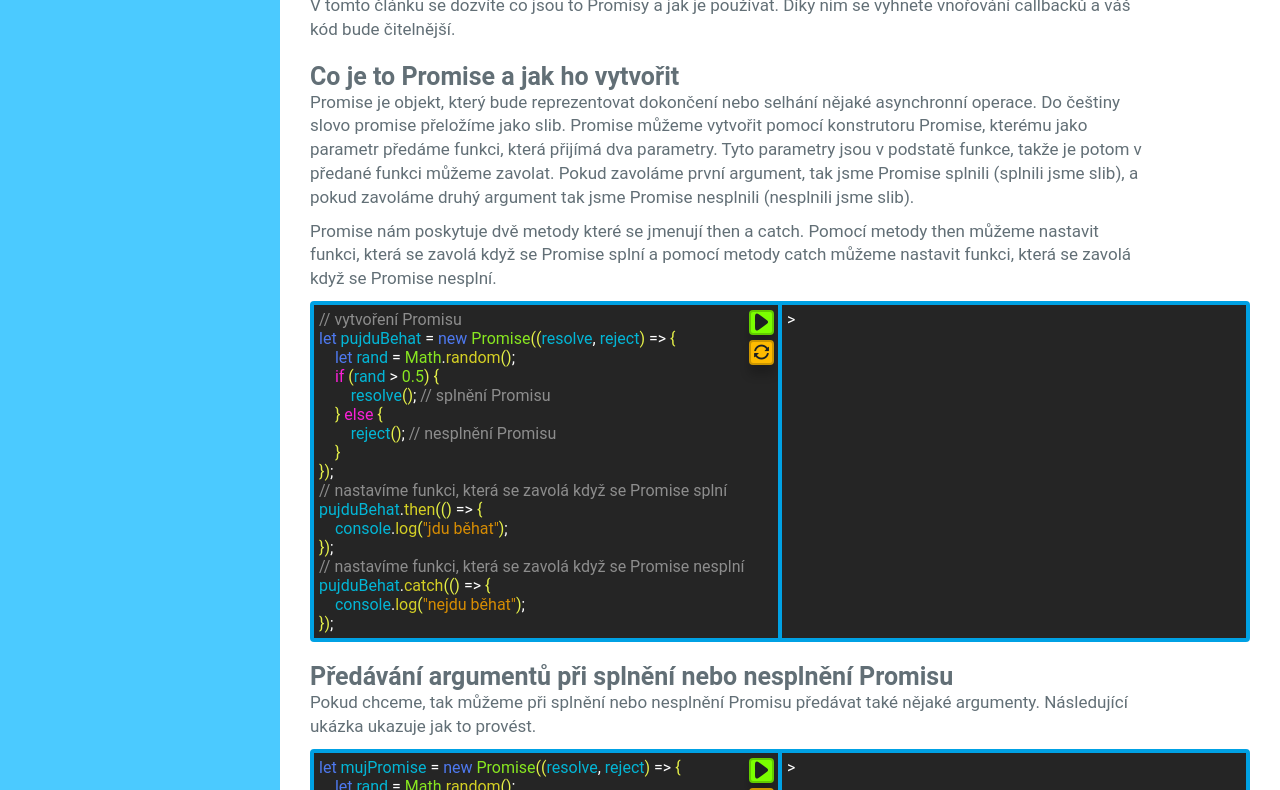
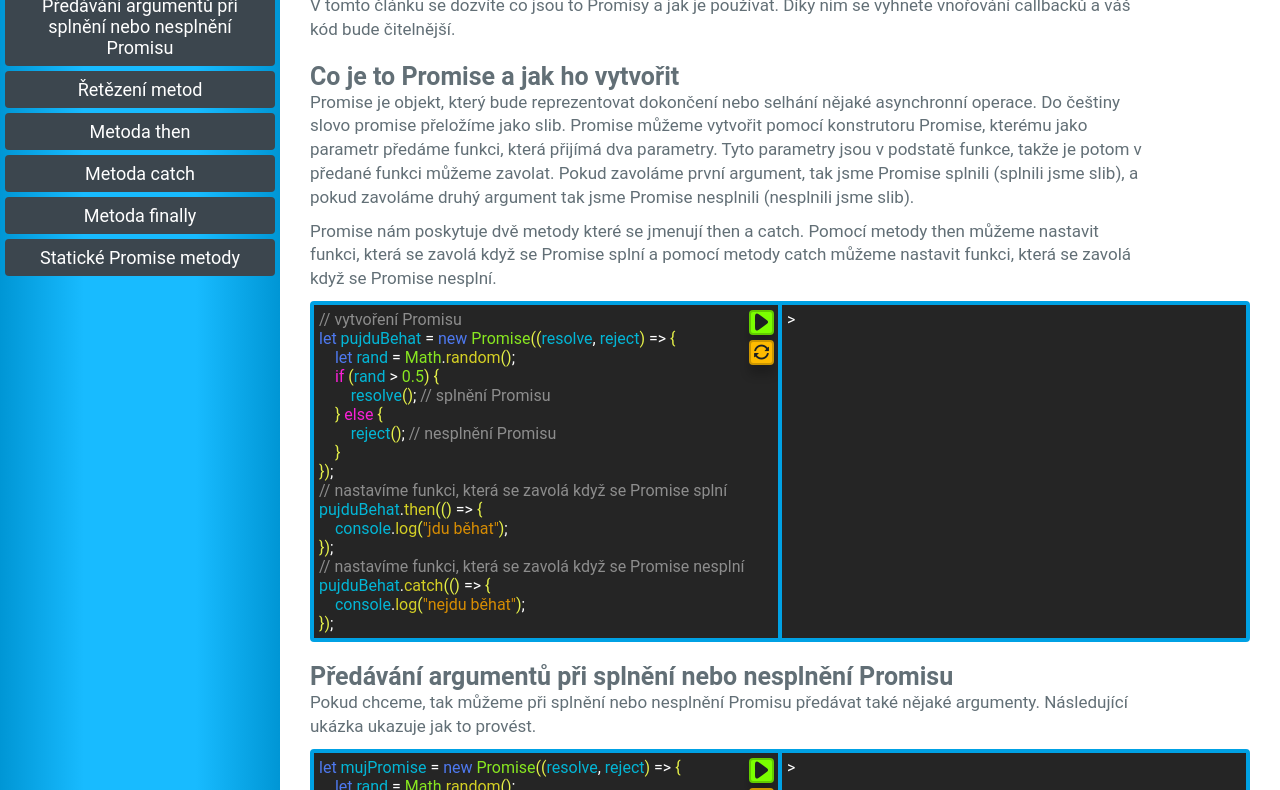
Before and after one commit to Jirkasa/javascript-promisy, a website: page promisy/index.html in a window 1280 px wide. Shown: the part 141-931 px from the top of the page. Drawn offline with Linux system fonts and the light colour scheme; a web font is replaced by a local one.

Commit message:
create navigation for articles

```diff
--- a/less/base/base.less
+++ b/less/base/base.less
@@ -6,6 +6,7 @@
 
 html {
     font-size: 62.5%; // 1rem = 10px
+    scroll-behavior: smooth;
 }
 
 body {
--- a/less/base/typography.less
+++ b/less/base/typography.less
@@ -34,6 +34,11 @@ body {
     font-size: 2.5rem;
 
     color: @colors[third-grey];
+
+    span {
+        position: relative;
+        bottom: 6.4rem;
+    }
 }
 
 .heading-tertiary {
--- /dev/null
+++ b/less/components/navigation.less
@@ -0,0 +1,64 @@
+.navigation {
+    padding: .5rem;
+    list-style: none;
+
+    position: sticky;
+    top: 6rem;
+
+    max-height: calc(100vh - 6rem);
+    overflow-y: auto;
+
+    // width
+    &::-webkit-scrollbar {
+        width: 1.4rem;
+        height: 1.4rem;
+    }
+
+    // track
+    &::-webkit-scrollbar-track {
+        background: darken(@colors[light-blue], 30%);
+    }
+
+    // handle
+    &::-webkit-scrollbar-thumb {
+        background: darken(@colors[grey], 5%);
+        border-radius: 4px;
+        border: 2px solid lighten(@colors[light-grey], 10%);
+
+        &:hover {
+            background: lighten(@colors[grey], 5%);
+        }
+    }
+
+    &__item {
+        &:not(:last-child) {
+            margin-bottom: .5rem;
+        }
+    }
+
+    &__link {
+        &:link, &:visited {
+            display: block;
+            font-size: 1.8rem;
+
+            color: @colors[white];
+            background-color: @colors[grey];
+            text-decoration: none;
+            text-align: center;
+
+            // border: 3px solid lighten(@colors[grey], 50%);
+            border-radius: 4px;
+            padding: .8rem;
+
+            transition: all .1s;
+        }
+
+        &:hover {
+            background-color: darken(@colors[grey], 5%);
+        }
+
+        &:active {
+            background-color: darken(@colors[grey], 10%);
+        }
+    }
+}
--- a/less/main.less
+++ b/less/main.less
@@ -12,6 +12,7 @@
 @import "components/home-link";
 @import "components/header-nav";
 @import "components/code-with-console";
+@import "components/navigation";
 
 @import "pages/home";
 @import "pages/article";
--- a/less/pages/article.less
+++ b/less/pages/article.less
@@ -5,7 +5,8 @@
 
     &__nav-side {
         flex: 0 0 28rem;
-        background-color: @colors[light-blue];
+        background-color: darken(@colors[light-blue], 10%);
+        background-image: linear-gradient(to right, darken(@colors[light-blue], 23%), darken(@colors[light-blue], 10%) 30%, darken(@colors[light-blue], 10%) 70%, darken(@colors[light-blue], 23%));
     }
 
     &__content-side {
--- a/promisy/index.html
+++ b/promisy/index.html
@@ -31,13 +31,35 @@
     </header>
     <div class="article-page">
         <nav class="article-page__nav-side">
-            s
+            <ul class="navigation">
+                <li class="navigation__item">
+                    <a href="#co-je-to-promise-a-jak-ho-vytvorit" class="navigation__link">Co je to Promise a jak ho vytvořit</a>
+                </li>
+                <li class="navigation__item">
+                    <a href="#predavani-argumentu-pri-splneni-nebo-nesplneni-promisu" class="navigation__link">Předávání argumentů při splnění nebo nesplnění Promisu</a>
+                </li>
+                <li class="navigation__item">
+                    <a href="#retezeni-metod" class="navigation__link">Řetězení metod</a>
+                </li>
+                <li class="navigation__item">
+                    <a href="#metoda-then" class="navigation__link">Metoda then</a>
+                </li>
+                <li class="navigation__item">
+                    <a href="#metoda-catch" class="navigation__link">Metoda catch</a>
+                </li>
+                <li class="navigation__item">
+                    <a href="#metoda-finally" class="navigation__link">Metoda finally</a>
+                </li>
+                <li class="navigation__item">
+                    <a href="#staticke-promise-metody" class="navigation__link">Statické Promise metody</a>
+                </li>
+            </ul>
         </nav>
         <div class="article-page__content-side">
             <main class="article-page__content">
                 <h1 class="heading-primary u-center-text u-margin-bottom-small">Promisy</h1>
                 <p class="paragraph paragraph--right-padding u-margin-bottom-medium">V tomto článku se dozvíte co jsou to Promisy a jak je používat. Díky nim se vyhnete vnořování callbacků a váš kód bude čitelnější.</p>
-                <h2 class="heading-secondary">Co je to Promise a jak ho vytvořit</h2>
+                <h2 class="heading-secondary"><span id="co-je-to-promise-a-jak-ho-vytvorit"></span>Co je to Promise a jak ho vytvořit</h2>
                 <p class="paragraph paragraph--right-padding u-margin-bottom-small">Promise je objekt, který bude reprezentovat dokončení nebo selhání nějaké asynchronní operace. Do češtiny slovo promise přeložíme jako slib. Promise můžeme vytvořit pomocí konstrutoru Promise, kterému jako parametr předáme funkci, která přijímá dva parametry. Tyto parametry jsou v podstatě funkce, takže je potom v předané funkci můžeme zavolat. Pokud zavoláme první argument, tak jsme Promise splnili (splnili jsme slib), a pokud zavoláme druhý argument tak jsme Promise nesplnili (nesplnili jsme slib).</p>
                 <p class="paragraph paragraph--right-padding u-margin-bottom-small">Promise nám poskytuje dvě metody které se jmenují then a catch. Pomocí metody then můžeme nastavit funkci, která se zavolá když se Promise splní a pomocí metody catch můžeme nastavit funkci, která se zavolá když se Promise nesplní.</p>
                 <div class="code-with-console u-margin-bottom-medium" id="Example-Create-Promise">
@@ -66,7 +88,7 @@
                     </div>
                     <div class="code-with-console__console" id="Example-Create-Promise__Console">&gt;<noscript> pro spuštění ukázky je potřeba JavaScript</noscript></div>
                 </div>
-                <h2 class="heading-secondary">Předávání argumentů při splnění nebo nesplnění Promisu</h2>
+                <h2 class="heading-secondary"><span id="predavani-argumentu-pri-splneni-nebo-nesplneni-promisu"></span>Předávání argumentů při splnění nebo nesplnění Promisu</h2>
                 <p class="paragraph paragraph--right-padding u-margin-bottom-small">Pokud chceme, tak můžeme při splnění nebo nesplnění Promisu předávat také nějaké argumenty. Následující ukázka ukazuje jak to provést.</p>
                 <div class="code-with-console u-margin-bottom-medium" id="Example-Arguments">
                     <div class="code-with-console__code-box">
@@ -91,7 +113,7 @@
                     </div>
                     <div class="code-with-console__console" id="Example-Arguments__Console">&gt;<noscript> pro spuštění ukázky je potřeba JavaScript</noscript></div>
                 </div>
-                <h2 class="heading-secondary">Řetězení metod</h2>
+                <h2 class="heading-secondary"><span id="retezeni-metod"></span>Řetězení metod</h2>
                 <p class="paragraph paragraph--right-padding u-margin-bottom-small">Vzhledem k tomu že funkce then vrací Promise, můžeme metodu then a catch zřetězit dohromady.</p>
                 <div class="code-with-console u-margin-bottom-small" id="Example-Chain-Then-And-Catch">
                     <div class="code-with-console__code-box">
@@ -151,7 +173,7 @@
                     </div>
                     <div class="code-with-console__console" id="Example-Chain-Promises__Console">&gt;<noscript> pro spuštění ukázky je potřeba JavaScript</noscript></div>
                 </div>
-                <h2 class="heading-secondary">Metoda then</h2>
+                <h2 class="heading-secondary"><span id="metoda-then"></span>Metoda then</h2>
                 <p class="paragraph paragraph--right-padding u-margin-bottom-small">Metodě then předáváme jako parametr funkci, která se zavolá když se Promise splní. Ještě jí ale můžeme jako druhý parametr předat funkci, která se zavolá když se promise nesplní. Většinou ale budeme předávat jen funkci, která se zavolá když se Promise splní, tu druhou ve většině případů nepotřebujeme.</p>
                 <div class="code-with-console u-margin-bottom-small" id="Example-Then-Both-Arguments">
                     <div class="code-with-console__code-box">
@@ -187,7 +209,7 @@
                     <li class="unordered-list__item">pokud předaná funkce vrátí Promise čekající na splnění, tak se počká až se Promise splní nebo nesplní a poté funkce then vrátí Promise, který bude stejný jako Promise, který předaná funkce vrátila</li>
                 </ul>
                 <p class="paragraph paragraph--right-padding u-margin-bottom-medium"><a href="https://developer.mozilla.org/en-US/docs/Web/JavaScript/Reference/Global_Objects/Promise/then" target="_blank" class="anchor">Metoda then na MDN</a></p>
-                <h2 class="heading-secondary">Metoda catch</h2>
+                <h2 class="heading-secondary"><span id="metoda-catch"></span>Metoda catch</h2>
                 <p class="paragraph paragraph--right-padding u-margin-bottom-small">Metodě catch předáváme jako parametr funkci, která se zavolá když se Promise nesplní. V podstatě se metoda catch chová stejně jako metoda then, s tím rozdílem že přijímá jen funkci, která se zavolá, když se Promise nesplní. Takže metoda catch také vrací Promise a platí pro ni stejná pravidla, která jsou uvedena u metody then. Chová se stejně jako bychom zavolali metodu then takto: ".then(undefined, () => { /* ... */ })".</p>
                 <div class="code-with-console u-margin-bottom-small" id="Example-Catch">
                     <div class="code-with-console__code-box">
@@ -216,7 +238,7 @@
                     <div class="code-with-console__console" id="Example-Catch__Console">&gt;<noscript> pro spuštění ukázky je potřeba JavaScript</noscript></div>
                 </div>
                 <p class="paragraph paragraph--right-padding u-margin-bottom-medium"><a href="https://developer.mozilla.org/en-US/docs/Web/JavaScript/Reference/Global_Objects/Promise/catch" target="_blank" class="anchor">Metoda catch na MDN</a></p>
-                <h2 class="heading-secondary">Metoda finally</h2>
+                <h2 class="heading-secondary"><span id="metoda-finally"></span>Metoda finally</h2>
                 <p class="paragraph paragraph--right-padding u-margin-bottom-small">Kromě metod then a catch máme ještě k dispozici metodu finally. Této metodě můžeme předat funkci, která se zavolá když se Promise splní i nesplní. Můžeme se tedy použitím této funkce vyhnout zduplikovanému kódu v metodách then a catch pokud potřebujeme aby se nějaký kód spustil při splnění i nesplnění Promisu.</p>
                 <div class="code-with-console u-margin-bottom-small" id="Example-Finally">
                     <div class="code-with-console__code-box">
@@ -247,7 +269,7 @@
                     <div class="code-with-console__console" id="Example-Finally__Console">&gt;<noscript> pro spuštění ukázky je potřeba JavaScript</noscript></div>
                 </div>
                 <p class="paragraph paragraph--right-padding u-margin-bottom-medium"><a href="https://developer.mozilla.org/en-US/docs/Web/JavaScript/Reference/Global_Objects/Promise/finally" target="_blank" class="anchor">Metoda finally na MDN</a></p>
-                <h2 class="heading-secondary">Statické Promise metody</h2>
+                <h2 class="heading-secondary"><span id="staticke-promise-metody"></span>Statické Promise metody</h2>
                 <p class="paragraph paragraph--right-padding u-margin-bottom-small">Zde jsem vám vypsal všechny statické metody týkající se Promisů. Myslím že je ale pravděpodobně moc potřebovat nebudete.</p>
                 <h3 class="heading-tertiary">Promise.all</h3>
                 <p class="paragraph paragraph--right-padding u-margin-bottom-small">Tato metoda bere jako parametr Iterable objekt (třeba pole) s Promisy a vrací Promise, který se splní když se splní všechny předané Promisy a nesplní když se alespoň jeden předaný promise nesplní. Jako hodnotu bude tento Promise mít pole hodnot všech předaných promisů.</p>
```
Also changed, not shown: async-a-await/index.html (+10 -3 lines), callback-hell/index.html (+14 -4 lines), media/css/style.css.
